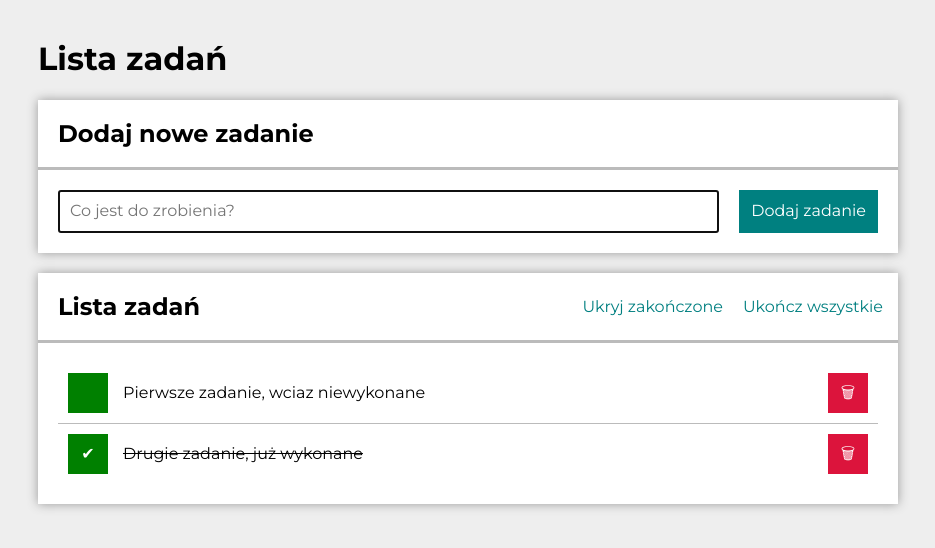
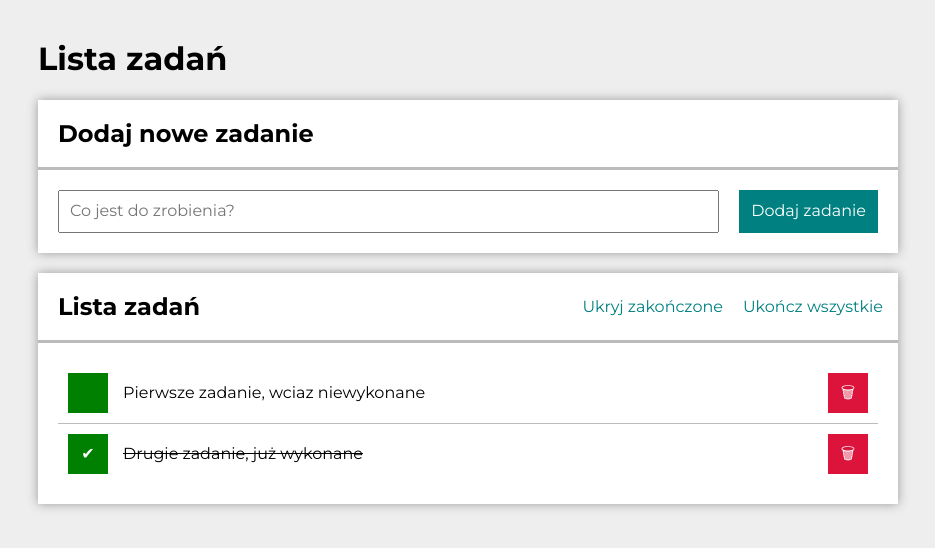
Before and after one commit to HelkaPL/todolist-react, a React (Create React App) app: page / in a window 1280 px wide. Shown: the top 548 px of the page, without its empty margins (172-1107 px from the left). Built offline with nearby package versions, Linux system fonts and the light colour scheme.

Commit message:
changed autofocus into focus function at useRef

```diff
--- a/src/Form/index.js
+++ b/src/Form/index.js
@@ -1,30 +1,37 @@
-import { useState } from "react";
+import { useState, useRef } from "react";
 import { Box, Content, Button } from "./styled"
 
 const Form = ({ addNewTask }) => {
     const [newTaskContent, setNewTaskContent] = useState("");
 
+    const inputRef = useRef(null);
+
+    const focusInput = () => {
+        inputRef.current.focus();
+    };
+
     const onFormSubmit = e => {
         e.preventDefault();
         if(newTaskContent.trim() === ""){ return }
         addNewTask(newTaskContent.trim());
-        setNewTaskContent("")
-    }
+        setNewTaskContent("");
+        focusInput();
+    };
 
     return (
-    <Box onSubmit={onFormSubmit}
-    >
+    <Box onSubmit={onFormSubmit}>
         <Content
             value={newTaskContent}
             onChange={e => setNewTaskContent(e.target.value)}
             placeholder="Co jest do zrobienia?"
-            autoFocus>
+            ref={inputRef}
+            >
         </Content>
         <Button>
             Dodaj zadanie
         </Button>
     </Box>
-    )
+    );
 };
 
 export default Form;
```
